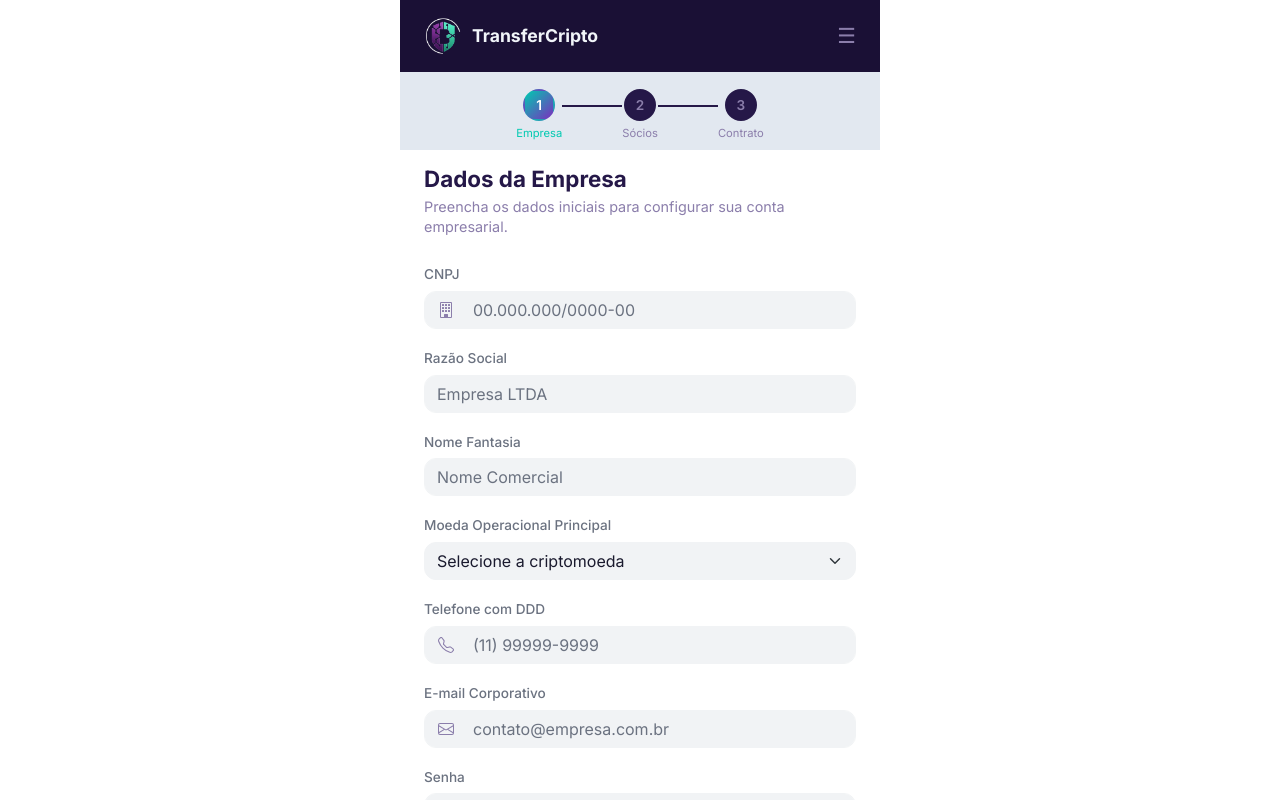
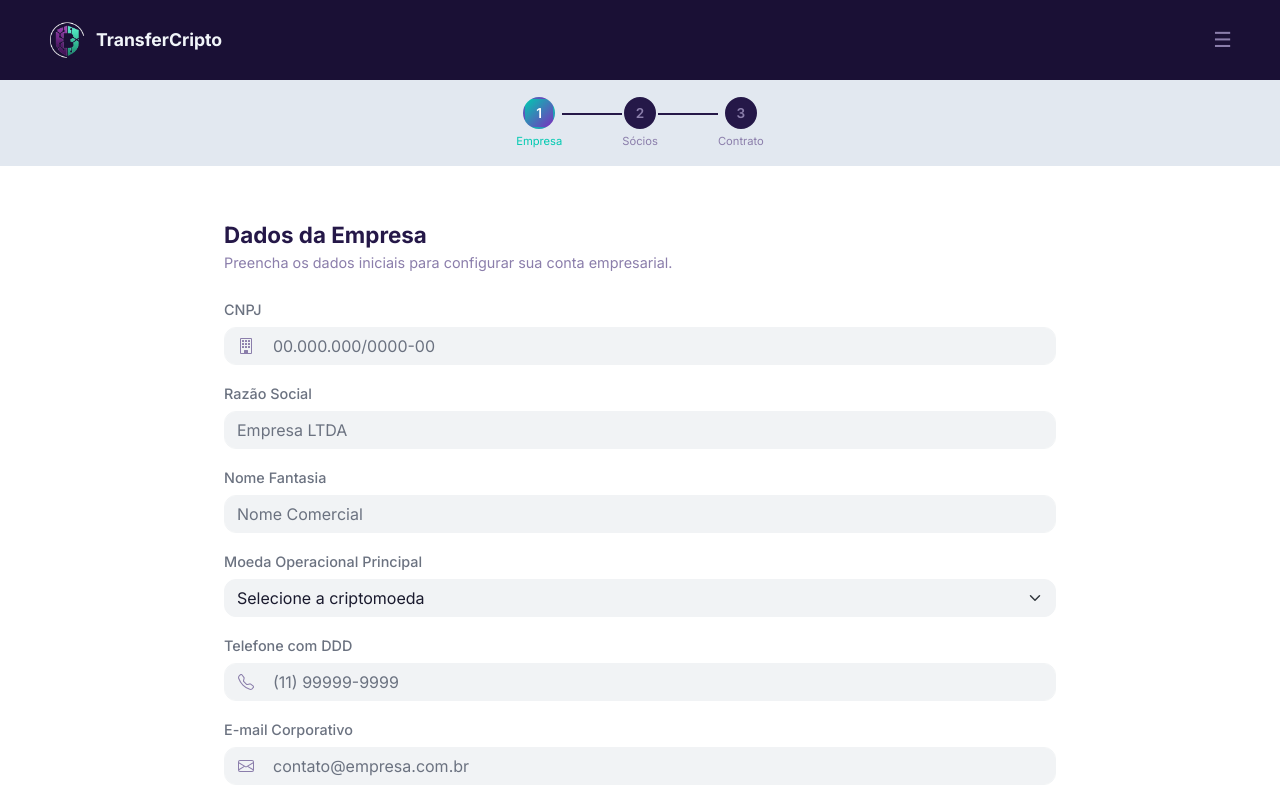
Before and after one commit to ttheus27/onboarding, a Vue app in the folder crypto-onboarding/: page / in a window 1280 px wide. Shown: the top 800 px of the page. Built offline with nearby package versions, Linux system fonts and the light colour scheme; no server answers.

Commit message:
docs:update README.md

```diff
--- a/crypto-onboarding/src/assets/scss/main.scss
+++ b/crypto-onboarding/src/assets/scss/main.scss
@@ -7,12 +7,56 @@
 // Fonte Inter
 @import url('https://fonts.googleapis.com/css2?family=Inter:wght@400;500;600;700&display=swap');
 
+// ── Breakpoints Responsivos ────────────────────
+$mobile: 480px;
+$tablet: 768px;
+$desktop: 1024px;
+$wide: 1440px;
+
 // ── Base ────────────────────────────────────────
+* {
+  margin: 0;
+  padding: 0;
+  box-sizing: border-box;
+}
+
 body {
   background-color: $bg-primary;
   color: $text-primary;
   font-family: 'Inter', sans-serif;
   min-height: 100vh;
+  margin: 0;
+  padding: 0;
+  width: 100%;
+  overflow-x: hidden;
+}
+
+#app {
+  width: 100%;
+  margin: 0;
+  padding: 0;
+}
+
+// ── Container Responsivo ────────────────────────
+.register-page,
+.contract-page,
+.partners-page,
+.existing-account-page,
+.welcome-page {
+  max-width: 480px; // Mobile first
+  margin: 0 auto;
+
+  @media (min-width: $tablet) {
+    max-width: 720px; // Tablet
+  }
+
+  @media (min-width: $desktop) {
+    max-width: 960px; // Desktop
+  }
+
+  @media (min-width: $wide) {
+    max-width: 1200px; // Wide screen
+  }
 }
 
 // ── Cards ───────────────────────────────────────
@@ -20,7 +64,15 @@ body {
   background-color: $bg-card;
   border: 1px solid $bg-surface;
   border-radius: 16px;
-  padding: 2rem;
+  padding: 1.5rem;
+
+  @media (min-width: $tablet) {
+    padding: 2rem;
+  }
+
+  @media (min-width: $desktop) {
+    padding: 2.5rem;
+  }
 }
 
 // ── Inputs ──────────────────────────────────────
@@ -29,6 +81,11 @@ body {
   background-color: $bg-surface;
   border-color: $bg-surface;
   color: $text-primary;
+  font-size: 0.95rem;
+
+  @media (min-width: $tablet) {
+    font-size: 1rem;
+  }
 
   &:focus {
     background-color: $bg-surface;
@@ -50,6 +107,11 @@ body {
   font-weight: 600;
   letter-spacing: 0.3px;
   transition: opacity 0.2s;
+  font-size: 0.95rem;
+
+  @media (min-width: $tablet) {
+    font-size: 1rem;
+  }
 
   &:hover {
     opacity: 0.88;
@@ -67,4 +129,129 @@ body {
   font-size: 0.85rem;
   font-weight: 500;
   margin-bottom: 0.4rem;
+
+  @media (min-width: $tablet) {
+    font-size: 0.9rem;
+  }
 }
+
+// ── Grid Responsivo ─────────────────────────────
+.form-row-responsive {
+  display: grid;
+  grid-template-columns: 1fr;
+  gap: 1rem;
+
+  @media (min-width: $tablet) {
+    grid-template-columns: repeat(2, 1fr);
+    gap: 1.5rem;
+  }
+
+  @media (min-width: $desktop) {
+    gap: 2rem;
+  }
+}
+
+.form-row-responsive-3 {
+  display: grid;
+  grid-template-columns: 1fr;
+  gap: 1rem;
+
+  @media (min-width: $tablet) {
+    grid-template-columns: repeat(2, 1fr);
+  }
+
+  @media (min-width: $desktop) {
+    grid-template-columns: repeat(3, 1fr);
+    gap: 1.5rem;
+  }
+}
+
+// ── Títulos Responsivos ─────────────────────────
+.form-title {
+  font-size: 1.4rem;
+
+  @media (min-width: $tablet) {
+    font-size: 1.75rem;
+  }
+
+  @media (min-width: $desktop) {
+    font-size: 2rem;
+  }
+}
+
+.form-subtitle {
+  font-size: 0.9rem;
+
+  @media (min-width: $tablet) {
+    font-size: 1rem;
+  }
+}
+
+// ── Header Responsivo ───────────────────────────
+.register-header,
+.contract-header,
+.existing-header {
+  padding: 0.75rem 1rem !important;
+
+  @media (min-width: $tablet) {
+    padding: 1rem 2rem !important;
+  }
+
+  @media (min-width: $desktop) {
+    padding: 1.25rem 3rem !important;
+  }
+}
+
+// ── Form Container Responsivo ───────────────────
+.form-container {
+  padding: 1rem !important;
+
+  @media (min-width: $tablet) {
+    padding: 1.5rem 2rem !important;
+  }
+
+  @media (min-width: $desktop) {
+    padding: 2rem 3rem !important;
+  }
+}
+
+// ── Steps Responsivos ───────────────────────────
+.steps-container {
+  padding: 0.75rem 1rem !important;
+
+  @media (min-width: $tablet) {
+    padding: 1rem 2rem !important;
+  }
+}
+
+.step-circle {
+  width: 32px;
+  height: 32px;
+  font-size: 0.85rem;
+
+  @media (min-width: $tablet) {
+    width: 40px;
+    height: 40px;
+    font-size: 1rem;
+  }
+}
+
+.step-label {
+  font-size: 0.7rem;
+
+  @media (min-width: $tablet) {
+    font-size: 0.85rem;
+  }
+}
+
+.step-line {
+  width: 40px;
+
+  @media (min-width: $tablet) {
+    width: 80px;
+  }
+
+  @media (min-width: $desktop) {
+    width: 120px;
+  }
+}
--- a/crypto-onboarding/src/views/RegisterView.vue
+++ b/crypto-onboarding/src/views/RegisterView.vue
@@ -195,9 +195,7 @@ async function handleSubmit() {
 }
 </script>
 <template>
-  <div class="register-page">
-
-    <!-- Header -->
+  <!-- Header (fora do container) -->
   <header class="register-header d-flex align-items-center justify-content-between px-4 py-3">
     <div class="logo d-flex align-items-center gap-2">
       <img :src="Logo" alt="Logo" class="logo-image" />
@@ -206,7 +204,7 @@ async function handleSubmit() {
     <div class="menu-icon">☰</div>
   </header>
 
-    <!-- Steps -->
+  <!-- Steps (fora do container) -->
   <div class="steps-container px-4 pt-3 pb-2">
     <div class="d-flex align-items-center justify-content-center gap-0">
 
@@ -232,7 +230,8 @@ async function handleSubmit() {
       </div>
     </div>
 
-    <!-- Formulário -->
+  <!-- Formulário (dentro do container centralizado) -->
+  <div class="register-page">
     <div class="form-container px-4 pb-5">
       <h2 class="form-title mt-3 mb-1">Dados da Empresa</h2>
       <p class="form-subtitle mb-4">Preencha os dados iniciais para configurar sua conta empresarial.</p>
@@ -498,12 +497,92 @@ async function handleSubmit() {
 </template>
 
 <style scoped>
+/* Header e Steps ocupam 100% da largura */
+.register-header,
+.steps-container {
+  width: 100vw;
+  max-width: 100vw;
+  margin: 0;
+  padding-left: 1rem;
+  padding-right: 1rem;
+  box-sizing: border-box;
+}
+
+.register-header {
+  background-color: #1A1035;
+  border-bottom: 1px solid #E2E8F0;
+}
+
+.steps-container {
+  background-color: #E2E8F0;
+}
+
+/* Container do formulário centralizado */
 .register-page {
-  min-height: 100vh;
+  min-height: calc(100vh - 140px);
   background-color: #FFFFFF;
   color: #1A1A2E;
+  margin: 0 auto;
+}
+
+/* Formulário centralizado com max-width */
+.form-container {
   max-width: 480px;
   margin: 0 auto;
+}
+
+/* Responsivo para Tablet */
+@media (min-width: 768px) {
+  .form-container {
+    max-width: 720px;
+    padding: 2rem 3rem !important;
+  }
+
+  .form-title {
+    font-size: 1.75rem;
+  }
+
+  .step-circle {
+    width: 40px;
+    height: 40px;
+    font-size: 1rem;
+  }
+
+  .step-line {
+    width: 100px;
+  }
+}
+
+/* Responsivo para Desktop */
+@media (min-width: 1024px) {
+  .form-container {
+    max-width: 960px;
+    padding: 2.5rem 4rem !important;
+  }
+
+  .form-title {
+    font-size: 2rem;
+  }
+
+  .step-line {
+    width: 140px;
+  }
+}
+
+/* Responsivo para Wide Screen */
+@media (min-width: 1440px) {
+  .form-container {
+    max-width: 1400px;
+    padding: 3rem 5rem !important;
+  }
+}
+
+/* Responsivo para Ultra Wide */
+@media (min-width: 1920px) {
+  .form-container {
+    max-width: 1600px;
+    padding: 3rem 6rem !important;
+  }
 }
 
 .register-header {
```
Also changed, not shown: 1 other file (tests, documents, lock files or other folders). Lines whose indentation alone changed are shown as unchanged.
